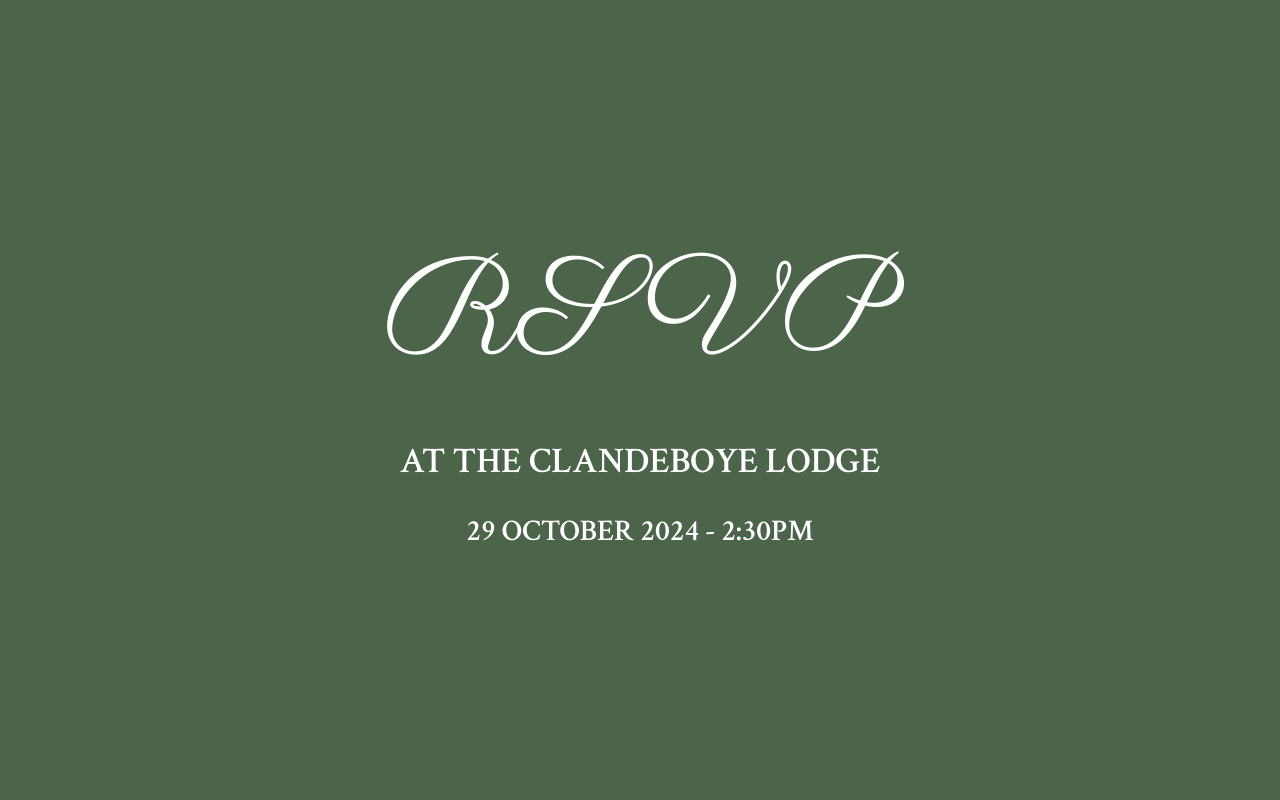
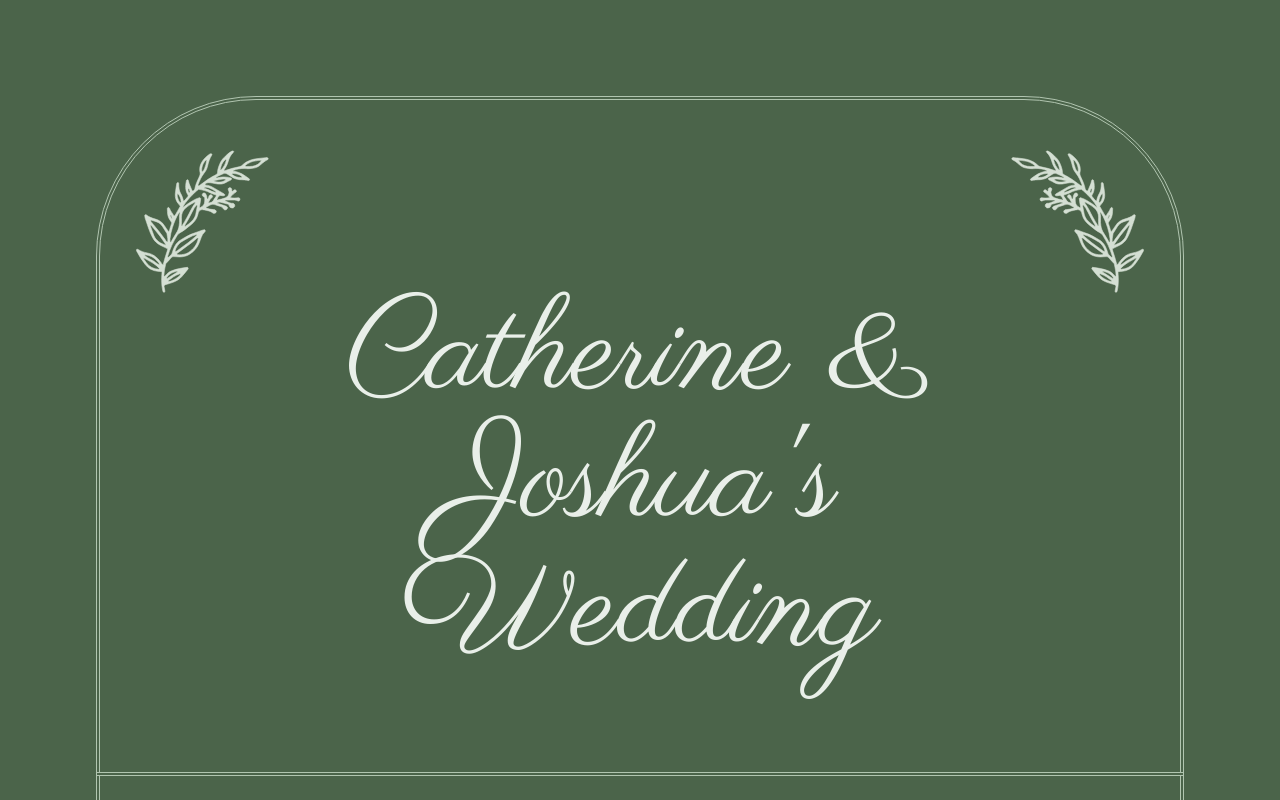
Before and after one commit to JoshwJB/wedding-site, a Next.js app: page /rsvp in a window 1280 px wide. Shown: the top 800 px of the page. Built offline with nearby package versions, Linux system fonts and the light colour scheme.

Commit message:
Add rsvp page WIP

```diff
--- a/src/app/page.tsx
+++ b/src/app/page.tsx
@@ -3,12 +3,13 @@
 import clandeboyeLodge from '../../public/clandeboye-2.jpg'
 import wreath from '../../public/botanical-wreath.svg'
 import Image from 'next/image'
+import Link from 'next/link'
 
 export default function Home() {
     return (
-        <main className="text-wedding-100 m-8 sm:m-12 md:m-24">
+        <main className="m-8 text-wedding-100 sm:m-12 md:m-24">
             <div className="mx-auto max-w-[1400px]">
-                <div className="border-wedding-300 relative w-full rounded-t-[10rem] border-4 border-double">
+                <div className="relative w-full rounded-t-[10rem] border-4 border-double border-wedding-300">
                     <Image
                         alt="Wreath top left"
                         src={wreath}
@@ -42,13 +43,13 @@
                     </h1>
                 </div>
 
-                <div className="border-wedding-300 -mt-1 grid w-full grid-cols-1 overflow-hidden rounded-b-[10rem] border-4 border-double md:grid-cols-2">
-                    <div className="border-wedding-300 flex flex-col justify-center gap-12 border-double p-12 max-md:border-b-4 md:border-r-4">
+                <div className="-mt-1 grid w-full grid-cols-1 overflow-hidden rounded-b-[10rem] border-4 border-double border-wedding-300 md:grid-cols-2">
+                    <div className="flex flex-col justify-center gap-12 border-double border-wedding-300 p-12 max-md:border-b-4 md:border-r-4">
                         <div>
                             <span className="text-lg font-semibold uppercase lg:text-xl">
                                 When:
                             </span>
-                            <h2 className="text-wedding-50 text-2xl font-semibold uppercase lg:text-3xl">
+                            <h2 className="text-2xl font-semibold uppercase text-wedding-50 lg:text-3xl">
                                 29 October 2024 - 2:30pm
                             </h2>
                         </div>
@@ -62,18 +63,18 @@
                                 rel="noreferrer nofollow"
                                 target="_blank"
                             >
-                                <h2 className="text-wedding-50 text-2xl font-semibold uppercase underline lg:text-4xl">
+                                <h2 className="text-2xl font-semibold uppercase text-wedding-50 underline lg:text-3xl">
                                     Clandeboye Lodge
                                 </h2>
                             </a>
                         </div>
 
-                        <button
-                            className="text-wedding-50 border-wedding-100 w-full cursor-pointer self-center border-4 border-double py-6 text-xl md:w-fit md:px-12 md:text-3xl lg:px-24 lg:py-8"
-                            disabled
+                        <Link
+                            className="w-full cursor-pointer self-center border-4 border-double border-wedding-100 py-6 text-xl text-wedding-50 transition-colors hover:bg-wedding-500 md:w-fit md:px-12 md:text-3xl lg:px-24 lg:py-8"
+                            href="/rsvp"
                         >
                             RSVP
-                        </button>
+                        </Link>
                     </div>
 
                     <div>
--- a/src/app/rsvp/page.tsx
+++ b/src/app/rsvp/page.tsx
@@ -1,27 +1,53 @@
 import { cx } from 'class-variance-authority'
 import { parisienne } from '@/app/fonts'
+import wreath from '../../../public/botanical-wreath.svg'
+import Image from 'next/image'
+import Link from 'next/link'
 
-export default function Page() {
+export default function Rsvp() {
     return (
-        <main className="flex flex-col items-center">
-            <div className="flex min-h-screen w-full flex-col items-center justify-center gap-8 p-24 text-center">
+        <main className="m-8 text-wedding-100 sm:m-12 md:m-24">
+            <div className="mx-auto max-w-[1400px]">
+                <div className="relative w-full rounded-t-[10rem] border-4 border-double border-wedding-300">
+                    <Image
+                        alt="Wreath top left"
+                        src={wreath}
+                        quality={100}
+                        className="absolute -top-5 left-20 rotate-[70deg] text-red-500 max-md:hidden md:w-24 lg:w-32"
+                    />
+
+                    <Image
+                        alt="Wreath top center"
+                        src={wreath}
+                        quality={100}
+                        className="absolute -top-5 left-[50%] w-24 -translate-x-[25%] rotate-[120deg] text-red-500 md:hidden"
+                    />
+
+                    <Image
+                        alt="Wreath top right"
+                        src={wreath}
+                        quality={100}
+                        className="absolute -top-5 right-20 rotate-[-70deg] -scale-x-100 max-md:hidden md:w-24 lg:w-32"
+                    />
+
+                    <Link href="/">
                         <h1
                             className={cx(
-                        'pb-8 text-6xl lg:text-9xl',
+                                'whitespace-pre-line px-12 pb-12 pt-24 text-center text-5xl sm:text-6xl md:py-36 md:text-7xl lg:pb-24 lg:pt-48 lg:text-9xl',
                                 parisienne.className
                             )}
                         >
-                    RSVP
+                            Catherine & Joshua&apos;s
+                            <br />
+                            Wedding
                         </h1>
-                <h2 className="text-xl font-semibold uppercase lg:text-4xl">
-                    At the Clandeboye Lodge
-                </h2>
-                <h3 className="text-lg font-semibold uppercase lg:text-3xl">
-                    29 October 2024 - 2:30pm
-                </h3>
+                    </Link>
                 </div>
 
-            {/*<div className="flex min-h-screen w-full flex-col bg-background/90 p-24"></div>*/}
+                <div className="-mt-1 w-full overflow-hidden rounded-b-[10rem] border-4 border-double border-wedding-300 p-12 py-24">
+                    <h2 className="text-center text-6xl">RSVP</h2>
+                </div>
+            </div>
         </main>
     )
 }
```
Also changed, not shown: src/app/icon.svg (added). Lines whose indentation alone changed are shown as unchanged.
